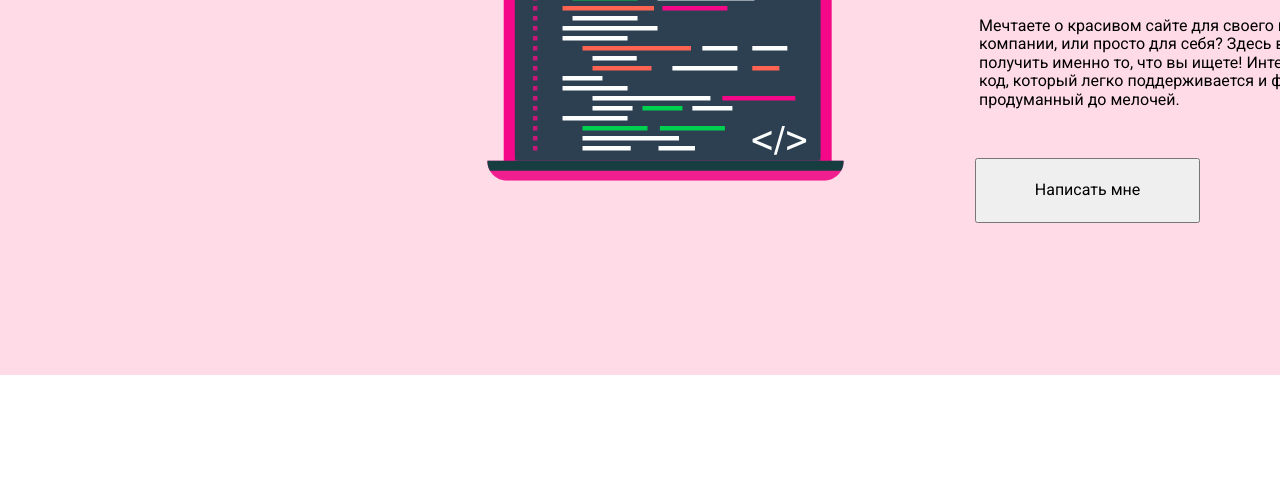
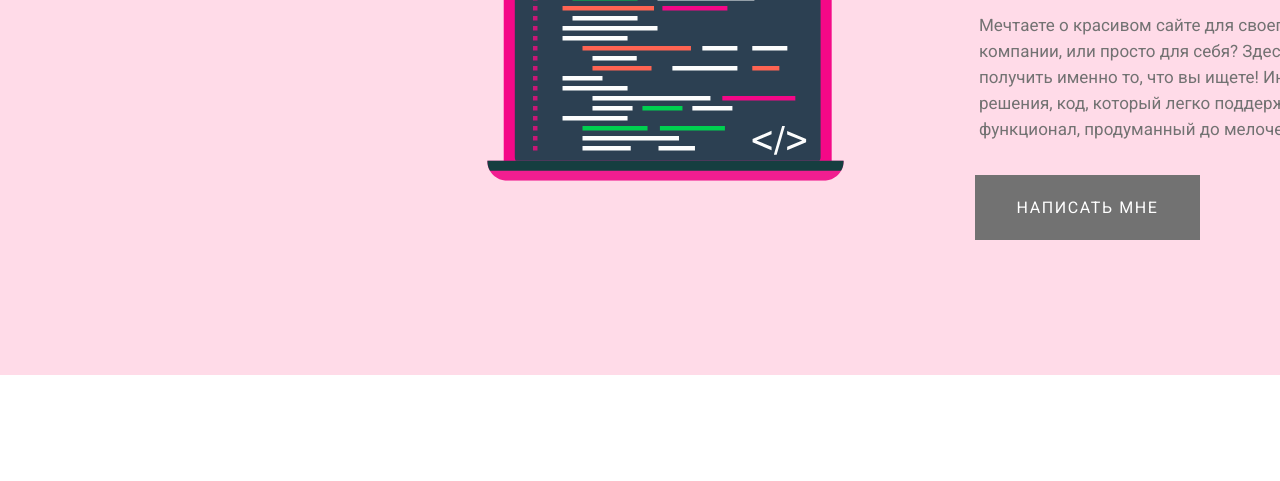
Before and after one commit to powder-rose/homework-CV, a plain HTML site: page index.html in a window 1280 px wide. Shown: the part 319-800 px from the top of the page. Drawn offline with Linux system fonts and the light colour scheme.

```diff
--- a/index.html
+++ b/index.html
@@ -31,6 +31,12 @@
             до мелочей.</p>
         <input type="button" value="Написать мне" class="text-me-button">
     </header>
+
+    <article class="about-me">
+        <h2>Обо мне</h2>
+        <p>Привет! Меня зовут Катя и я занимаюсь разработкой веб-сайтов и приложений. Опыт менее одного года. Знаю
+            множество фишек как сделать ваш сайт особенным, узнаваемым, и, главное — хорошо работащим!</p>
+    </article>
 </body>
 
 </html>
--- a/style.css
+++ b/style.css
@@ -46,6 +46,7 @@
     height: 45px;
     left: 974px;
     top: 251px;
+    color: #554F4F;
 }
 
 .about-page {
@@ -53,7 +54,10 @@
     width: 434px;
     height: 134px;
     left: 979px;
-    top: 326px;
+    top: 320px;
+    font-size: 17px;
+    line-height: 26px;
+    color: #727272;
 }
 
 .laptop {
@@ -69,5 +73,13 @@
     width: 225px;
     height: 65px;
     left: 975px;
-    top: 483px;
+    top: 500px;
+    background-color: #727272;
+    border: none;
+    text-transform: uppercase;
+    font-size: 16px;
+    line-height: 26px;
+    text-align: center;
+    letter-spacing: 0.1em;
+    color: #FFFFFF;
 }
```
